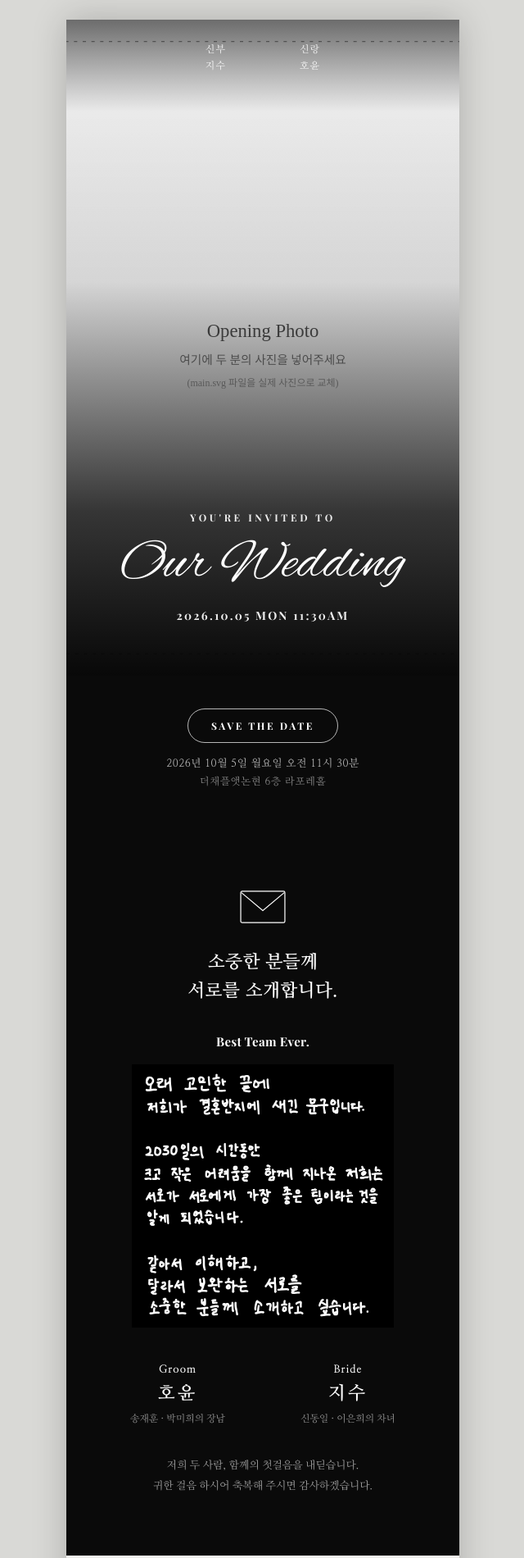
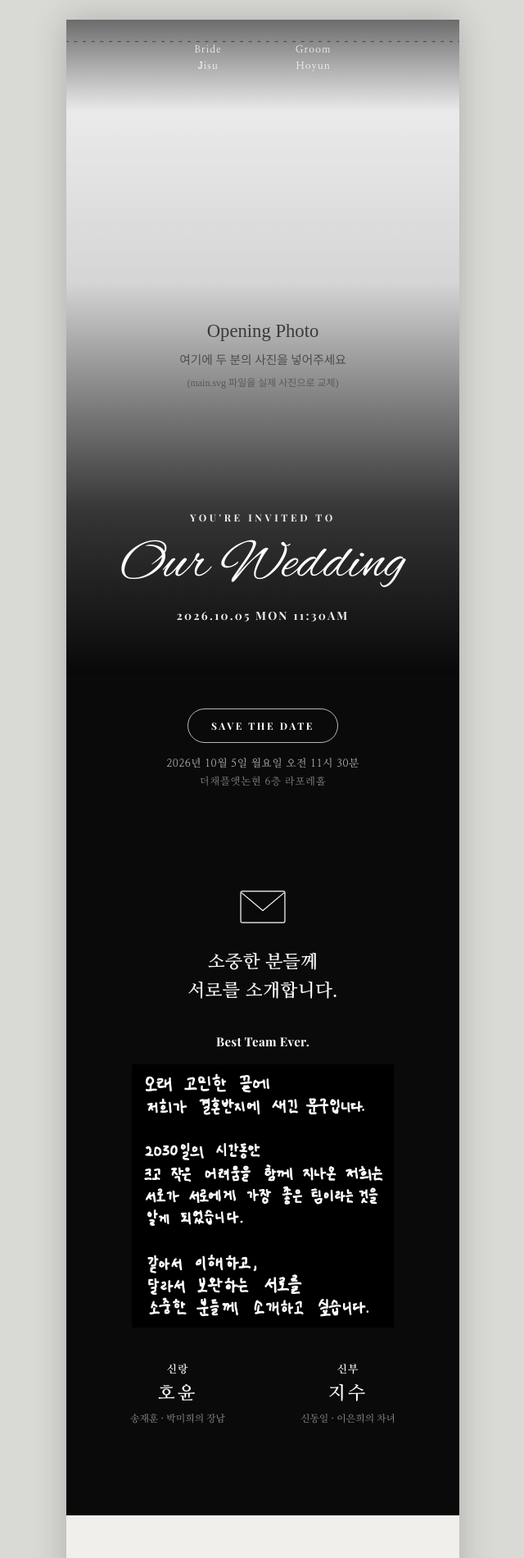
Before and after one commit to teamhoyundidu/teamhoyundidu.github.io, a plain HTML site: page index.html in a window 1280 px wide. Shown: the top 1900 px of the page at 82% size, without its empty margins (319-959 px from the left). Drawn offline with Linux system fonts and the light colour scheme; a web font is replaced by a local one.

Commit message:
Update text for wedding invitation in Korean and English

```diff
--- a/index.html
+++ b/index.html
@@ -16,8 +16,8 @@
   <!-- 1. Opening -->
   <section class="cover" id="cover">
     <p class="cover__roles">
-      <span>신부<br>지수</span>
-      <span>신랑<br>호윤</span>
+      <span>Bride<br>Jisu</span>
+      <span>Groom<br>Hoyun</span>
     </p>
     <div class="cover__photo">
       <img src="assets/images/main.svg" alt="오프닝 사진">
@@ -51,18 +51,18 @@
 
     <div class="invite__families">
       <div class="invite__family">
-        <p class="invite__role">Groom</p>
+        <p class="invite__role">신랑</p>
         <p class="invite__name">호윤</p>
         <p class="invite__parents">송재훈 · 박미희의 장남</p>
       </div>
       <div class="invite__family">
-        <p class="invite__role">Bride</p>
+        <p class="invite__role">신부</p>
         <p class="invite__name">지수</p>
         <p class="invite__parents">신동일 · 이은희의 차녀</p>
       </div>
     </div>
 
-    <p class="invite__foot">저희 두 사람, 함께의 첫걸음을 내딛습니다.<br>귀한 걸음 하시어 축복해 주시면 감사하겠습니다.</p>
+    <p class="invite__foot"></p>
   </section>
 
   <!-- 3. Ceremony info -->
@@ -157,7 +157,7 @@
         </div>
         <div class="info-block__body">
           <p>내부 주차 90분 무료</p>
-          <p>외부 주차 150분 무료(식장 주차장으로 오시면 전 차량 발렛 주차를 제공해 드립니다. 발렛주차장 위치: 역삼역 SI타워 지하주차장)</p>
+          <p>외부 주차 150분 무료<br>예식장으로 오시면 발렛 주차를 제공해 드립니다. (발렛주차장 위치: 역삼역 SI타워 지하주차장)</p>
         </div>
       </div>
 
@@ -167,7 +167,7 @@
           <span class="info-block__title">대전 셔틀버스</span>
         </div>
         <div class="info-block__body">
-          <p>대전 KAIST 본원에서 셔틀버스를 운행합니다. 셔틀버스 이용을 원하시는 분은 신랑, 신부에게 연락을 부탁드립니다.</p>
+          <p>대전 KAIST 본원에서 셔틀버스를 운행합니다. 셔틀버스 이용을 원하시는 분은 신랑·신부에게 연락해 주시기 바랍니다.</p>
           <p class="info-block__en">A shuttle bus will be available from KAIST's main campus in Daejeon to the wedding venue. If you would like to use the shuttle bus, please contact the bride or groom in advance.</p>
         </div>
       </div>
@@ -249,7 +249,7 @@
       </div>
     </details>
 
-    <p class="gift__flower">예식장 공간의 특성상 축하 화환을 모시기 어려워 아쉬운 마음으로 양해를 구합니다.<br>저희의 시작을 축하해주시는 따뜻한 마음만 감사히 가슴에 담겠습니다.</p>
+    <p class="gift__flower">예식장 공간의 특성상 축하 화환을 모시기 어려워<br>아쉬운 마음으로 양해를 구합니다.<br>저희의 시작을 축하해 주시는 따뜻한 마음만<br>감사히 가슴에 담겠습니다.</p>
   </section>
 
   <!-- Footer -->
```
